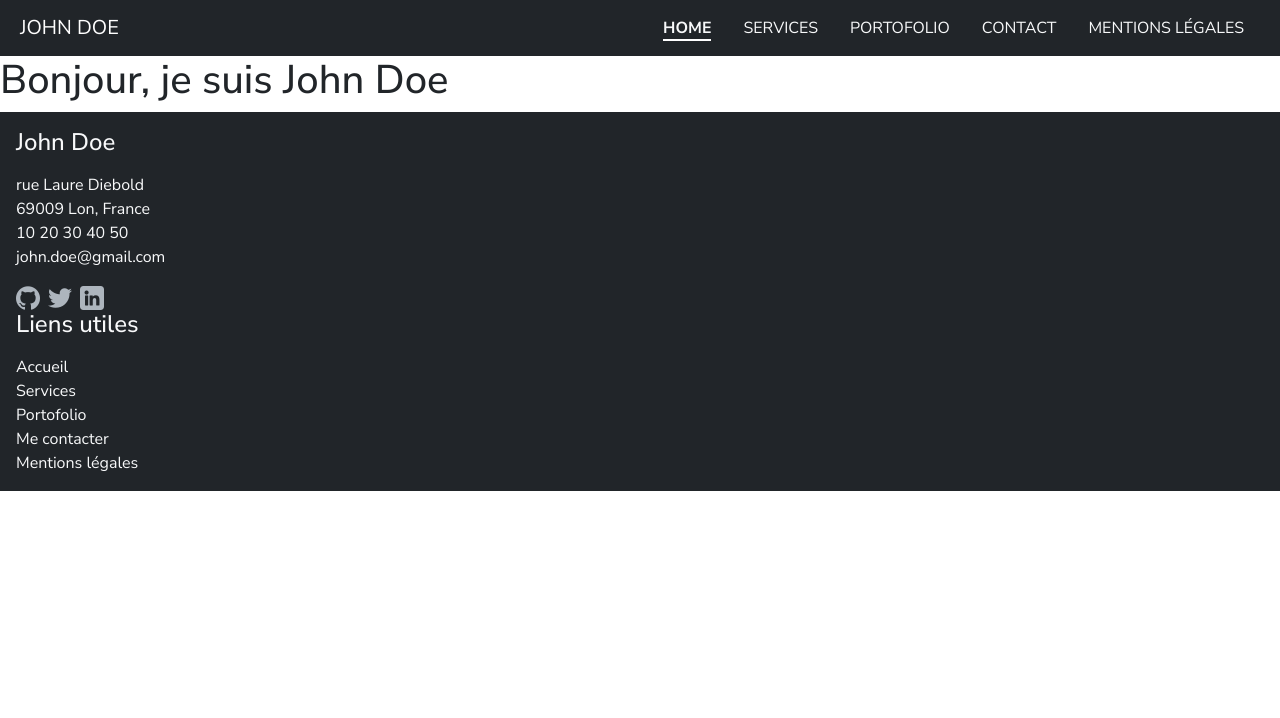
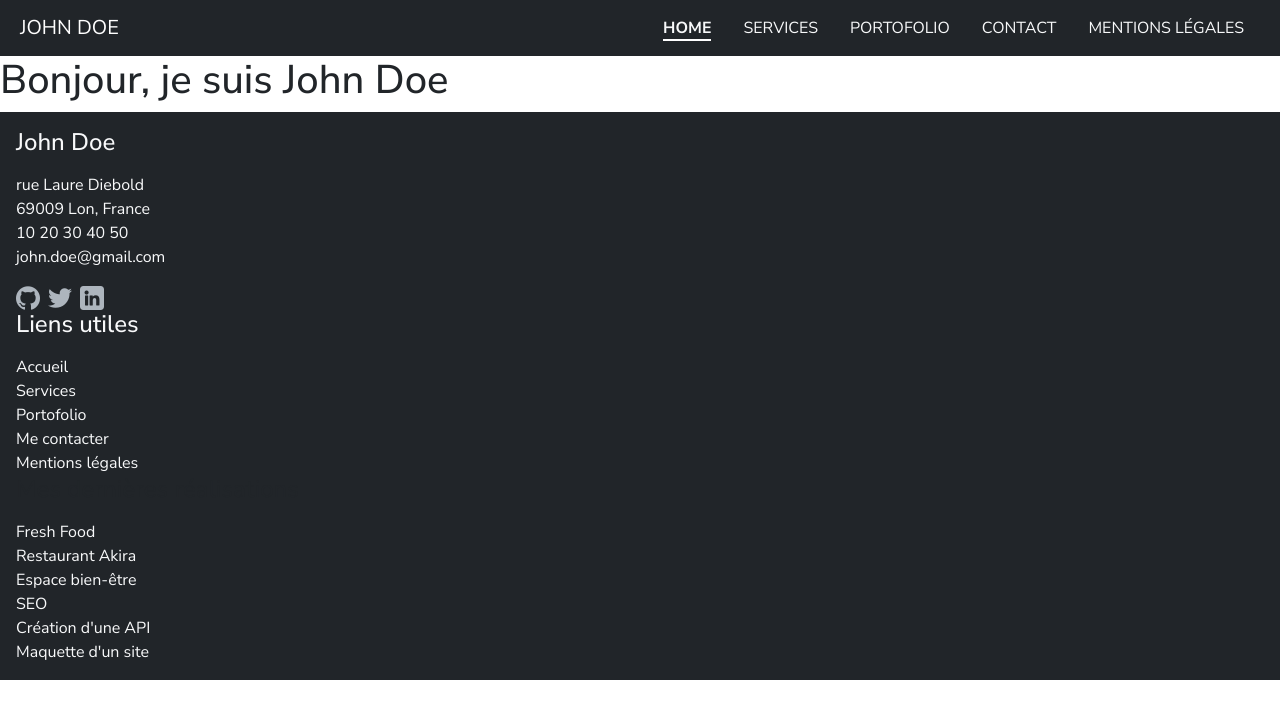
Before and after one commit to xfoule-971/johndoeapp, a React (Create React App) app: page / in a window 1280 px wide. Shown: the top 718 px of the page. Built offline with nearby package versions, Linux system fonts and the light colour scheme.

Commit message:
add realisations

```diff
--- a/src/components/Footer.js
+++ b/src/components/Footer.js
@@ -26,6 +26,16 @@ const Footer = () =>{
                 <p className="mb-0"><NavLink to="/contact" className="text-light text-decoration-none">Me contacter</NavLink></p>
                 <p className="mb-0"><NavLink to="/mentionslegales" className="text-light text-decoration-none">Mentions légales</NavLink></p>
             </div>
+
+            <div>
+                <h4 className="mb-3">Mes dernières réalisations</h4>
+                <p className="mb-0"><NavLink to="/portofolio" className="text-light text-decoration-none">Fresh Food</NavLink></p>
+                <p className="mb-0"><NavLink to="/portofolio" className="text-light text-decoration-none">Restaurant Akira</NavLink></p>
+                <p className="mb-0"><NavLink to="/portofolio" className="text-light text-decoration-none">Espace bien-être</NavLink></p>
+                <p className="mb-0"><NavLink to="/portofolio" className="text-light text-decoration-none">SEO</NavLink></p>
+                <p className="mb-0"><NavLink to="/portofolio" className="text-light text-decoration-none">Création d'une API</NavLink></p>
+                <p className="mb-0"><NavLink to="/portofolio" className="text-light text-decoration-none">Maquette d'un site</NavLink></p>
+            </div>
         </div>
     )
 
```
